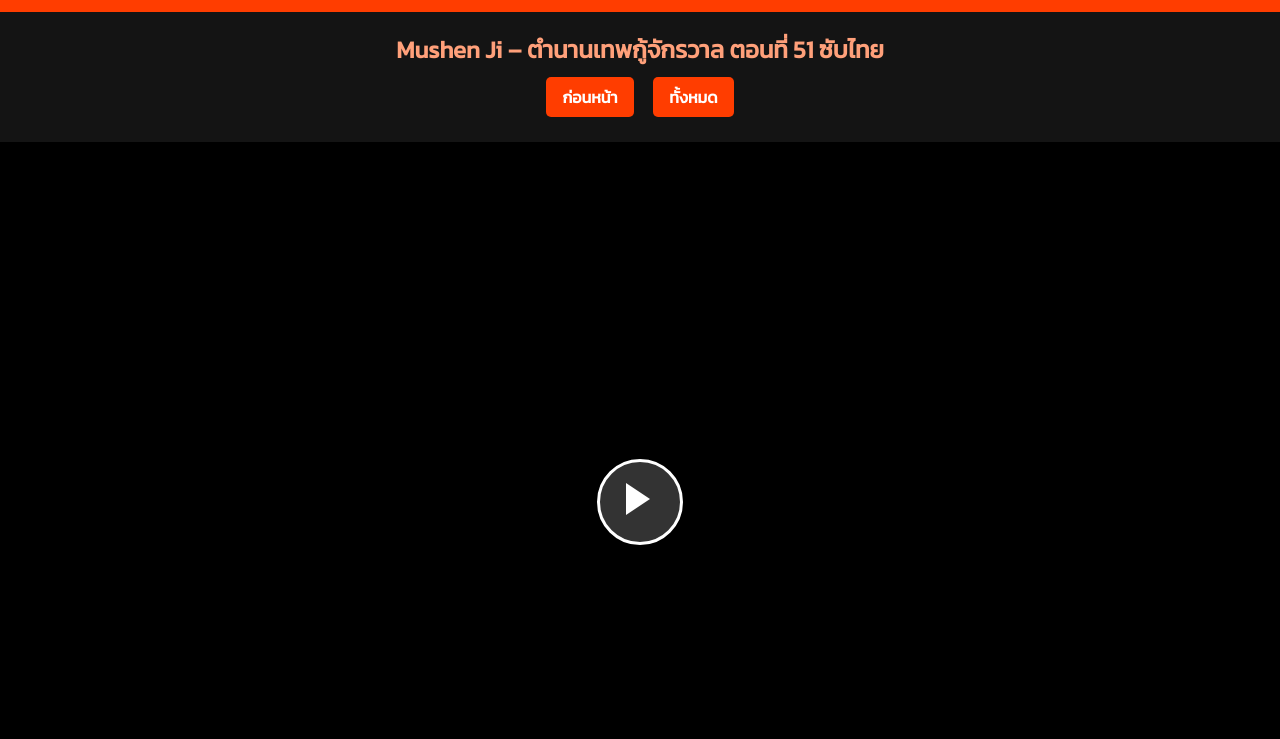
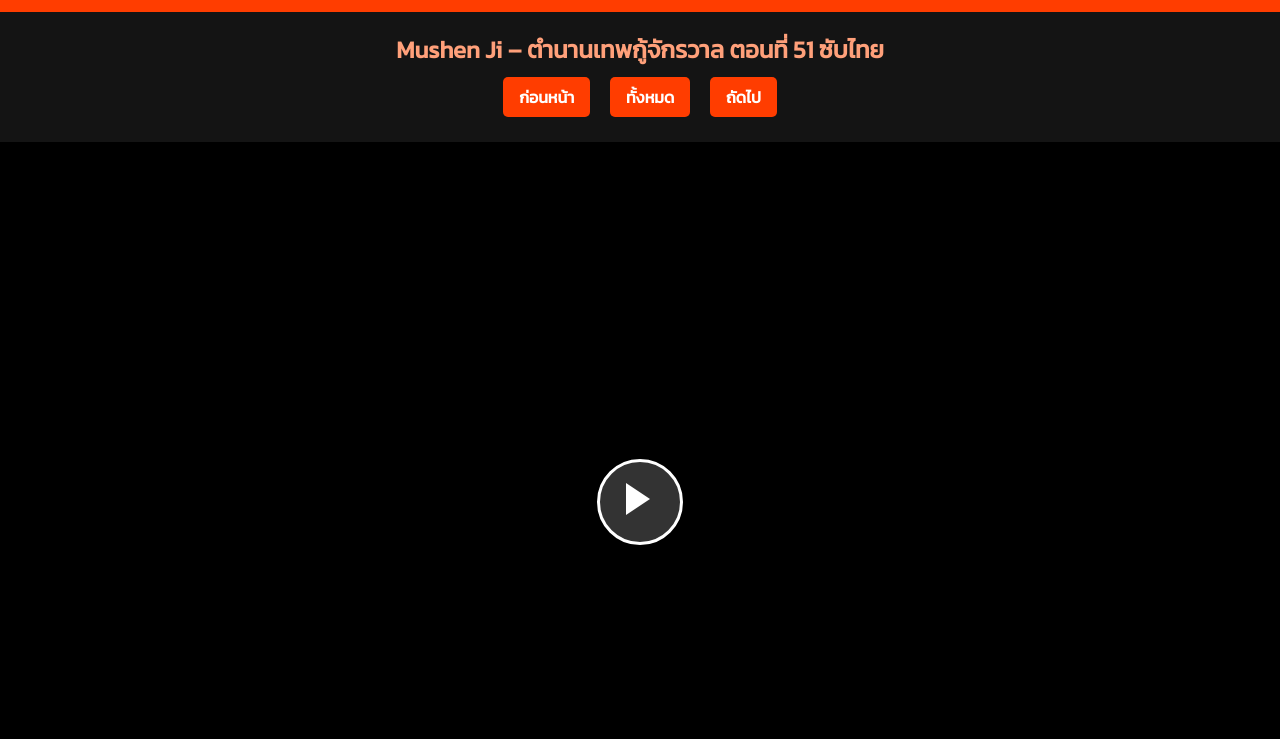
Before and after one commit to Mushen-Ji/Mushen-Ji.github.io, a plain HTML site: page Mushen-Ji-ep51.html in a window 1280 px wide. Shown: the part 61-800 px from the top of the page. Drawn offline with Linux system fonts and the light colour scheme.

Commit message:
Update Mushen-Ji-ep51.html

```diff
--- a/Mushen-Ji-ep51.html
+++ b/Mushen-Ji-ep51.html
@@ -26,7 +26,7 @@
     <div class="nav-buttons">
       <a href="Mushen-Ji-ep50.html">ก่อนหน้า</a>
       <a href="/">ทั้งหมด</a>
-
+      <a href="Mushen-Ji-ep52.html">ถัดไป</a>
     </div>
   </main>
   <div class="video-fullscreen">
```
